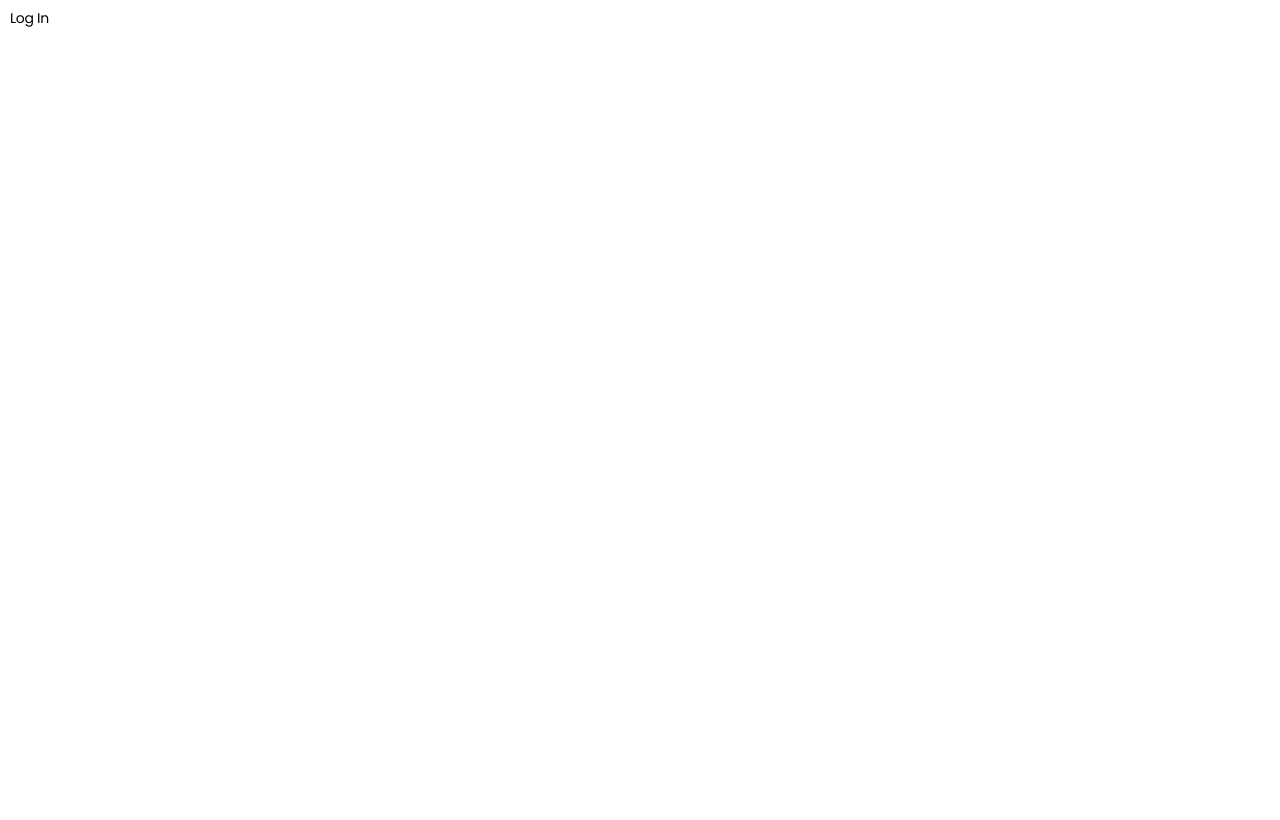
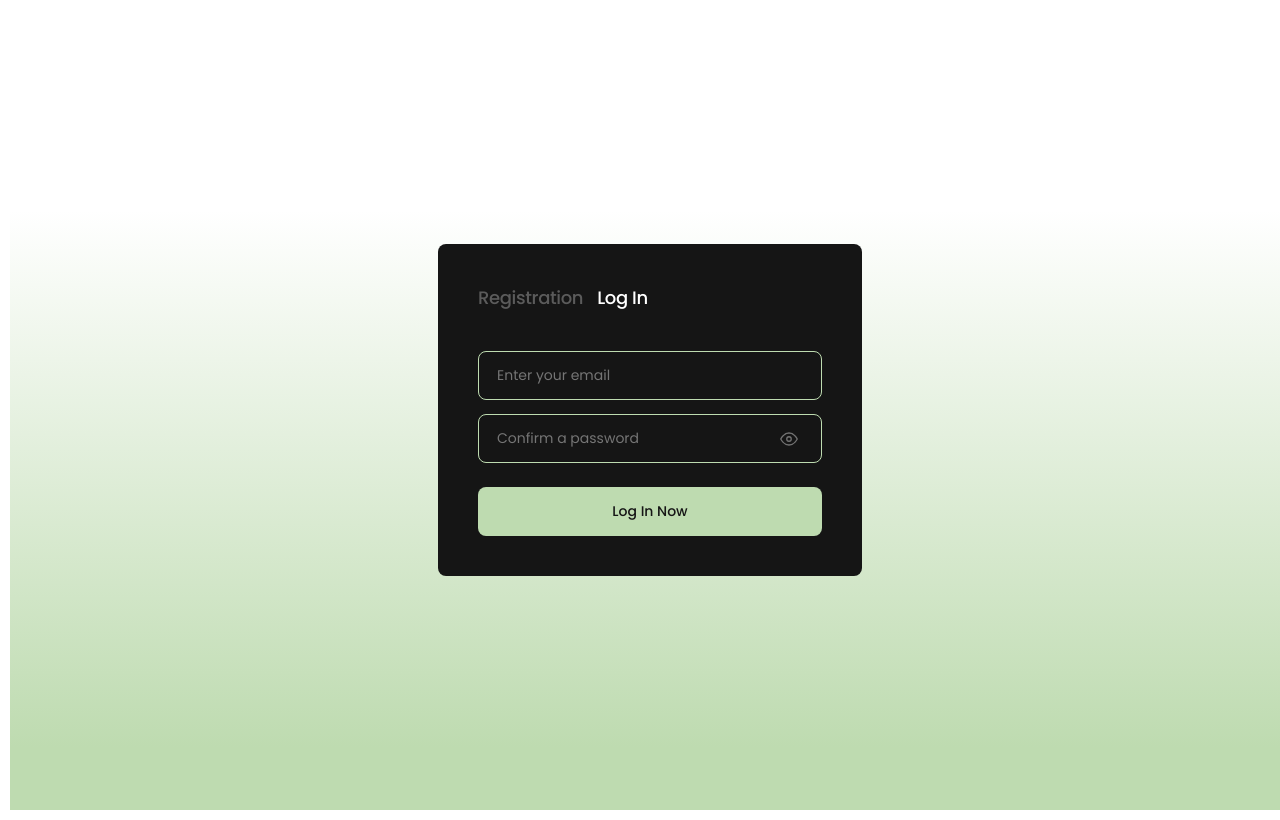
Before and after one commit to jackavryashnik/task-pro, a React (Vite) app: page /auth/login in a window 1280 px wide. Built offline with nearby package versions, Linux system fonts and the light colour scheme.

Commit message:
Add LoginForm and RegistrationForm
Add LoginForm and RegistrationForm markup

```diff
--- a/src/components/LoginForm/LoginForm.jsx
+++ b/src/components/LoginForm/LoginForm.jsx
@@ -1,3 +1,43 @@
+import { Button } from '../Button/Button';
+import { EmailInput } from '../EmailInput/EmailInput';
+import { PasswordInput } from '../PasswordInput/PasswordInput';
+import { Link } from 'react-router-dom';
+import css from './LoginForm.module.css';
+import clsx from 'clsx';
+
 export default function LoginForm() {
-  return <div>Log In</div>;
+  const register = () => {};
+
+  return (
+    <form className={css.form}>
+      <div className={css.nav}>
+        <Link to="/auth/register" className={css.link}>
+          Registration
+        </Link>
+        <Link to="/auth/login" className={clsx(css.link, css.accentColor)}>
+          Log In
+        </Link>
+      </div>
+
+      <div className={css.emailField}>
+        <EmailInput
+          placeholder="Enter your email"
+          ariaLabel="User email"
+          errors={null}
+          register={register}
+        />
+      </div>
+
+      <div className={css.passwordField}>
+        <PasswordInput
+          placeholder="Confirm a password"
+          ariaLabel="User password"
+          errors={null}
+          register={register}
+        />
+      </div>
+
+      <Button type="submit">Log In Now</Button>
+    </form>
+  );
 }
--- /dev/null
+++ b/src/components/LoginForm/LoginForm.module.css
@@ -0,0 +1,39 @@
+.form {
+  width: 335px;
+  padding: 24px;
+  border-radius: 8px;
+  background-color: var(--noir-black);
+
+  @media screen and (min-width: 768px) {
+    padding: 40px;
+    width: 424px;
+  }
+}
+
+.nav {
+  margin-bottom: 40px;
+  display: flex;
+  gap: 14px;
+}
+
+.link {
+  font-family: Poppins;
+  font-size: 18px;
+  font-weight: 500;
+  line-height: 1.5;
+  letter-spacing: -0.02em;
+  text-align: left;
+  color: var(--label-color-grey);
+}
+
+.accentColor {
+  color: var(--white-text);
+}
+
+.emailField {
+  margin-bottom: 14px;
+}
+
+.passwordField {
+  margin-bottom: 24px;
+}
--- a/src/components/RegisterForm/RegisterForm.jsx
+++ b/src/components/RegisterForm/RegisterForm.jsx
@@ -1,3 +1,53 @@
+import { Button } from '../Button/Button';
+import { EmailInput } from '../EmailInput/EmailInput';
+import { PasswordInput } from '../PasswordInput/PasswordInput';
+import { NameInput } from '../NameInput/NameInput';
+import css from './RegisterForm.module.css';
+import clsx from 'clsx';
+import { Link } from 'react-router-dom';
+
 export default function RegisterForm() {
-  return <div>Register</div>;
+  const register = () => {};
+
+  return (
+    <form className={css.form}>
+      <div className={css.nav}>
+        <Link to="/auth/register" className={clsx(css.link, css.accentColor)}>
+          Registration
+        </Link>
+        <Link to="/auth/login" className={css.link}>
+          Log In
+        </Link>
+      </div>
+
+      <div className={css.emailField}>
+        <NameInput
+          placeholder="Enter your name"
+          ariaLabel="Your name"
+          errors={null}
+          register={register}
+        />
+      </div>
+
+      <div className={css.emailField}>
+        <EmailInput
+          placeholder="Enter your email"
+          ariaLabel="Your email"
+          errors={null}
+          register={register}
+        />
+      </div>
+
+      <div className={css.passwordField}>
+        <PasswordInput
+          placeholder="Create a password"
+          ariaLabel="Your password"
+          errors={null}
+          register={register}
+        />
+      </div>
+
+      <Button type="submit">Register Now</Button>
+    </form>
+  );
 }
--- /dev/null
+++ b/src/components/RegisterForm/RegisterForm.module.css
@@ -0,0 +1,39 @@
+.form {
+  width: 335px;
+  padding: 24px;
+  border-radius: 8px;
+  background-color: var(--noir-black);
+
+  @media screen and (min-width: 768px) {
+    padding: 40px;
+    width: 424px;
+  }
+}
+
+.nav {
+  margin-bottom: 40px;
+  display: flex;
+  gap: 14px;
+}
+
+.link {
+  font-family: Poppins;
+  font-size: 18px;
+  font-weight: 500;
+  line-height: 1.5;
+  letter-spacing: -0.02em;
+  text-align: left;
+  color: var(--label-color-grey);
+}
+
+.accentColor {
+  color: var(--white-text);
+}
+
+.emailField {
+  margin-bottom: 14px;
+}
+
+.passwordField {
+  margin-bottom: 24px;
+}
--- a/src/index.css
+++ b/src/index.css
@@ -10,7 +10,6 @@
   text-rendering: optimizeLegibility;
   -webkit-font-smoothing: antialiased;
   -moz-osx-font-smoothing: grayscale;
-
   --white: #fdfdfd;
   --white-text: #fff;
   --black: #121212;
--- a/src/pages/AuthPage/AuthPage.jsx
+++ b/src/pages/AuthPage/AuthPage.jsx
@@ -2,13 +2,18 @@ import { useParams } from 'react-router-dom';
 import LoginForm from '../../components/LoginForm/LoginForm';
 import RegisterForm from '../../components/RegisterForm/RegisterForm';
 import NotFoundPage from '../NotFoundPage/NotFoundPage';
+import css from './AuthPage.module.css';
 
 export default function AuthPage() {
-  const {authType} = useParams();
+  const { authType } = useParams();
 
   if (authType !== 'login' && authType !== 'register') {
-    return <NotFoundPage />
+    return <NotFoundPage />;
   }
 
-  return <div>{authType === 'login' ? <LoginForm /> : <RegisterForm />}</div>
+  return (
+    <div className={css.authPageContainer}>
+      {authType === 'login' ? <LoginForm /> : <RegisterForm />}
+    </div>
+  );
 }
--- a/src/pages/AuthPage/AuthPage.module.css
+++ b/src/pages/AuthPage/AuthPage.module.css
@@ -0,0 +1,12 @@
+.authPageContainer {
+  width: 100vw;
+  height: 100vh;
+  display: flex;
+  justify-content: center;
+  align-items: center;
+  background-image: linear-gradient(
+    180deg,
+    rgba(196, 196, 196, 0) 25%,
+    #bedbb0 92.19%
+  );
+}
```
